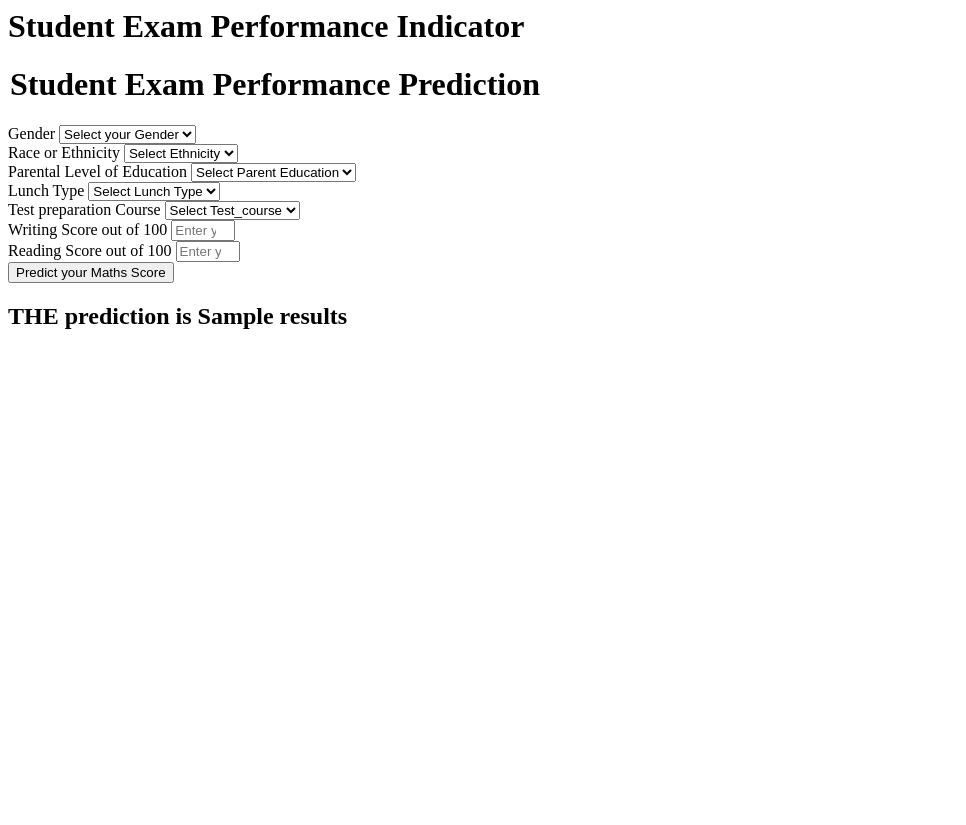
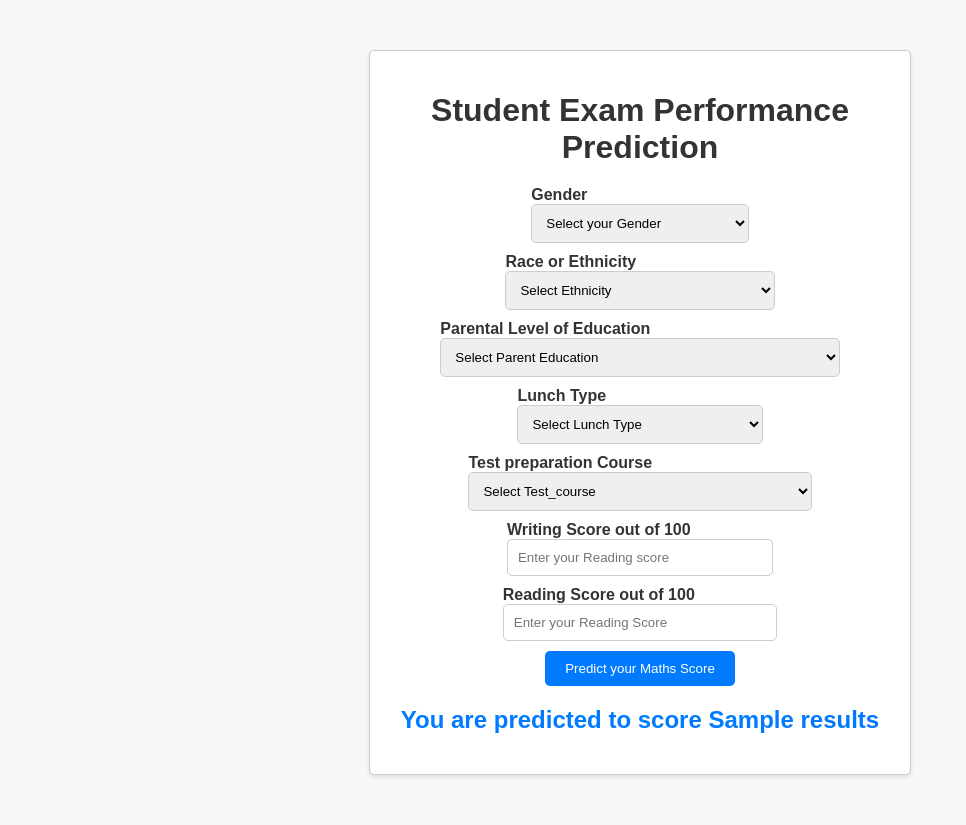
Before and after one commit to AsmaaMHadir/Predict-my-Math-Grade-, a Flask app: template templates/home.html in a window 1280 px wide. Shown: the whole page, without its empty margins (0-966 px from the left). Before the commit the page ends 329 px from the top, so only its background shows below. Run offline with Flask 3, Linux system fonts and the light colour scheme; the template is opened without the code that fills it: most values are stand-ins (such as "Sample title", 1, 10 or a date in 2020).

Commit message:
edit HTML && CSS files

```diff
--- /dev/null
+++ b/static/style.css
@@ -0,0 +1,77 @@
+/* style.css */
+
+/* Body styles */
+body {
+    font-family: Arial, sans-serif;
+    background-color: #f7f7f7;
+    margin: 0;
+    padding: 0;
+}
+
+/* Container styles */
+.login {
+    max-width: 500px;
+    margin: 50px auto;
+    padding: 20px;
+    background-color: #ffffff;
+    border: 1px solid #ccc;
+    border-radius: 5px;
+    box-shadow: 0 2px 4px rgba(0, 0, 0, 0.1);
+}
+
+/* Heading styles */
+h1 {
+    text-align: center;
+    color: #333;
+    margin-bottom: 20px;
+}
+
+h2 {
+    text-align: center;
+    color: #007bff;
+    margin-top: 20px;
+}
+
+/* Form styles */
+form {
+    display: flex;
+    flex-direction: column; /* Align the input elements in a single column */
+    align-items: center; /* Center the input elements horizontally */
+    justify-content: center; /* Center the input elements vertically */
+}
+
+.form-label {
+    width: 100%;
+    font-weight: bold;
+    color: #333;
+    margin-bottom: 5px;
+}
+
+.form-control {
+    width: 100%;
+    max-width: 400px; /* Limit the width of the input elements */
+    padding: 10px;
+    border: 1px solid #ccc;
+    border-radius: 5px;
+    margin-bottom: 10px;
+}
+
+/* Button styles */
+.btn {
+    display: inline-block;
+    padding: 10px 20px;
+    background-color: #007bff;
+    color: #ffffff;
+    border: none;
+    border-radius: 5px;
+    cursor: pointer;
+}
+
+.btn-primary {
+    background-color: #007bff;
+}
+
+/* Placeholder styles */
+.placeholder {
+    color: #999;
+}
--- a/templates/home.html
+++ b/templates/home.html
@@ -1,7 +1,10 @@
 <html>
+    <head>
+        <title>Student Exam Performance Prediction</title>
+        <link rel="stylesheet" href="{{ url_for('static', filename='style.css') }}">
+    </head>
 <body>
     <div class="login">
-       <h1>Student Exam Performance Indicator</h1>
 
        <form action="{{ url_for('predict_datapoint')}}" method="post">
         <h1>
@@ -105,7 +108,7 @@
         </div>
     </form>
     <h2>
-       THE  prediction is {{results}}
+       You are predicted to score {{results}}
     </h2>
    <body>
 </html>
```
Also changed, not shown: static/style_index.css (added, +128 -0 lines), templates/index.html (+15 -1 lines).
